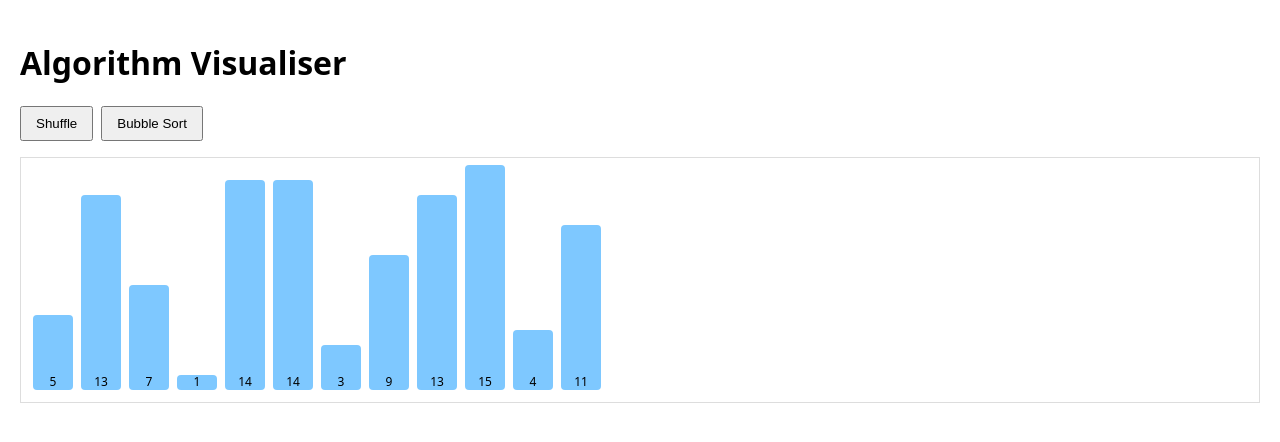
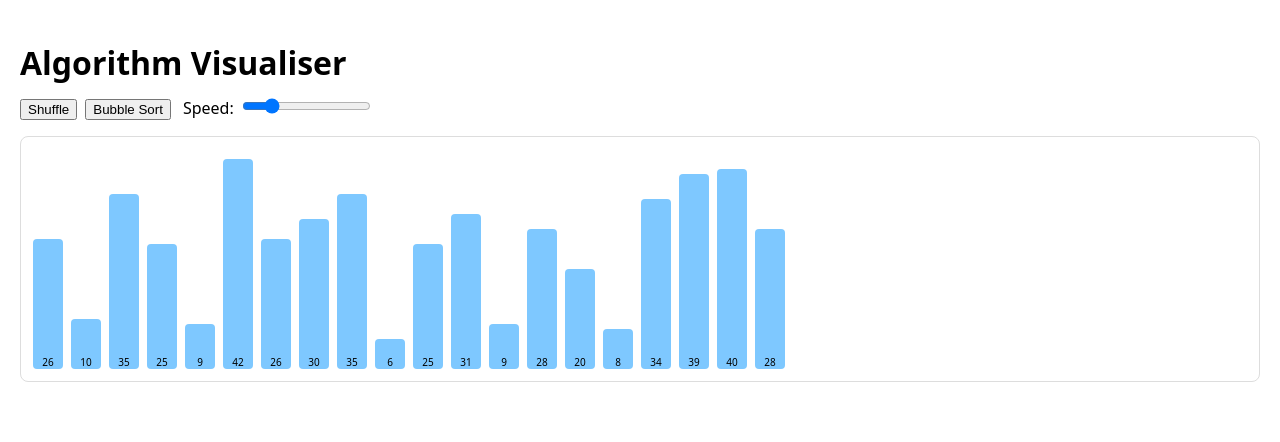
Before and after one commit to Jamire44/Algo-Visualiser, a React (Create React App) app: page / in a window 1280 px wide. Shown: the top 442 px of the page. Built offline with nearby package versions, Linux system fonts and the light colour scheme.

Commit message:
speed increase and more values

```diff
--- a/src/algorithms/bubbleSort.js
+++ b/src/algorithms/bubbleSort.js
@@ -1,20 +1,26 @@
-// A step-by-step bubble sort generator
-export async function bubbleSort(array, setArray, delay = 200) {
+export async function bubbleSort(array, setArray, setActive, delay = 200) {
 
     // Copy of an array
     let arr = [...array];
 
     // Starts at 0, ends at the end
     for (let i = 0; i < arr.length - 1; i++) {
+
         // Starts at 0
       for (let j = 0; j < arr.length - i - 1; j++) {
+        setActive([j, j + 1]);
+
         if (arr[j] > arr[j + 1]) {
+
           [arr[j], arr[j + 1]] = [arr[j + 1], arr[j]];
+
           setArray([...arr]);  // re-renders the array
+
           await sleep(delay);  // pause so we can see swap
         }
       }
     }
+    setActive([]);
   }
 
   // Small helper
--- a/src/components/BarChart.jsx
+++ b/src/components/BarChart.jsx
@@ -1,4 +1,4 @@
-export default function BarChart({ numbers }) {
+export default function BarChart({ numbers, active }) {
     return (
       <div
         style={{
@@ -8,26 +8,30 @@ export default function BarChart({ numbers }) {
           height: 220,
           border: "1px solid #ddd",
           padding: 12,
+          borderRadius: 8,
         }}
       >
-        {numbers.map((num, i) => (
+        {numbers.map((num, i) => {
+          const isActive = active.includes(i);
+          return (
             <div
               key={i}
-            title={String(num)}
               style={{
-              width: 40,
-              height: num * 15,
-              background: "#7ec8ff",
+                width: 30,
+                height: num * 5,
+                background: isActive ? "tomato" : "#7ec8ff",
                 display: "flex",
                 alignItems: "flex-end",
                 justifyContent: "center",
                 borderRadius: 4,
-              fontSize: 12,
+                fontSize: 10,
+                color: "black",
               }}
             >
               {num}
             </div>
-        ))}
+          );
+        })}
       </div>
     );
   }
--- a/src/components/SortVisualiser.jsx
+++ b/src/components/SortVisualiser.jsx
@@ -3,12 +3,13 @@ import BarChart from "./BarChart";
 import { bubbleSort } from "../algorithms/bubbleSort";
 
 export default function SortVisualizer() {
-  const [numbers, setNumbers] = useState([5, 13, 7, 1, 14, 14, 3, 9, 13, 15, 4, 11,]);
+  const [numbers, setNumbers] = useState(() =>
+    Array.from({ length: 20 }, () => Math.floor(Math.random() * 40) + 5)
+  );
+  const [active, setActive] = useState([]);
   const [isSorting, setIsSorting] = useState(false);
-  const speedRef = useRef(300);
+  const speedRef = useRef(200);
 
-
-  // Fisher-Yates Shuffle
   function shuffle() {
     if (isSorting) return;
     const a = [...numbers];
@@ -22,33 +23,37 @@ export default function SortVisualizer() {
   async function handleBubbleSort() {
     if (isSorting) return;
     setIsSorting(true);
-    await bubbleSort(numbers, setNumbers, speedRef.current);
+    await bubbleSort(numbers, setNumbers, setActive, speedRef.current);
     setIsSorting(false);
   }
 
   return (
     <div style={{ padding: 20, fontFamily: "system-ui, sans-serif" }}>
-      <h1 className="text-xl font-bold mb-4">Algorithm Visualiser</h1>
+      <h1 style={{ marginBottom: 12 }}>Algorithm Visualiser</h1>
 
       <div style={{ marginBottom: 16 }}>
-        <button
-          onClick={shuffle}
-          disabled={isSorting}
-          style={{ marginRight: 8, padding: "8px 14px" }}
-        >
+        <button onClick={shuffle} disabled={isSorting} style={{ marginRight: 8 }}>
           Shuffle
         </button>
 
-        <button
-          onClick={handleBubbleSort}
-          disabled={isSorting}
-          style={{ padding: "8px 14px" }}
-        >
+        <button onClick={handleBubbleSort} disabled={isSorting}>
           Bubble Sort
         </button>
+
+        <label style={{ marginLeft: 12 }}>
+          Speed:
+          <input
+            type="range"
+            min="50"
+            max="800"
+            defaultValue={200}
+            onChange={(e) => (speedRef.current = Number(e.target.value))}
+            style={{ marginLeft: 8 }}
+          />
+        </label>
       </div>
 
-      <BarChart numbers={numbers} />
+      <BarChart numbers={numbers} active={active} />
     </div>
   );
 }
```
Lines whose indentation alone changed are shown as unchanged.
